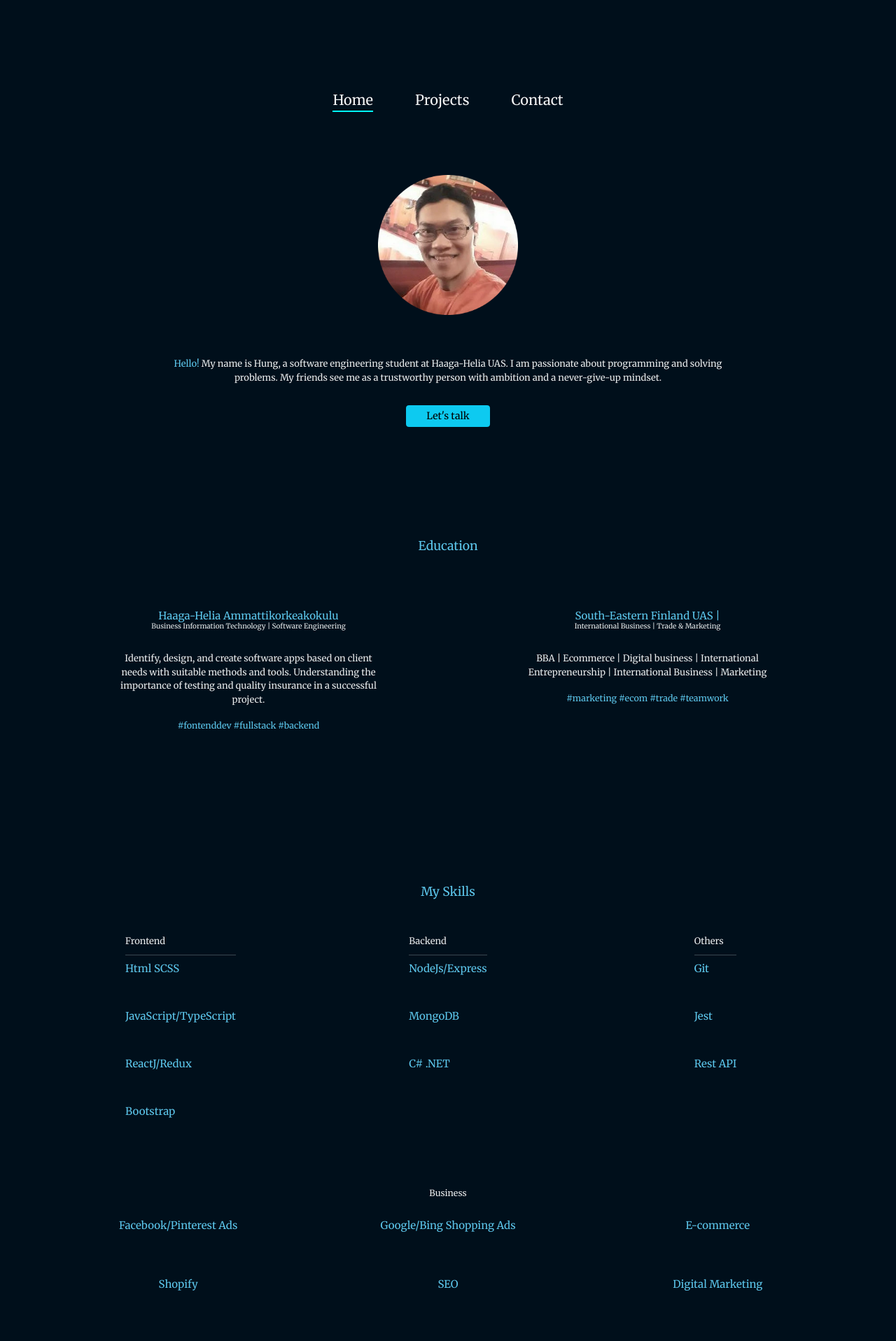
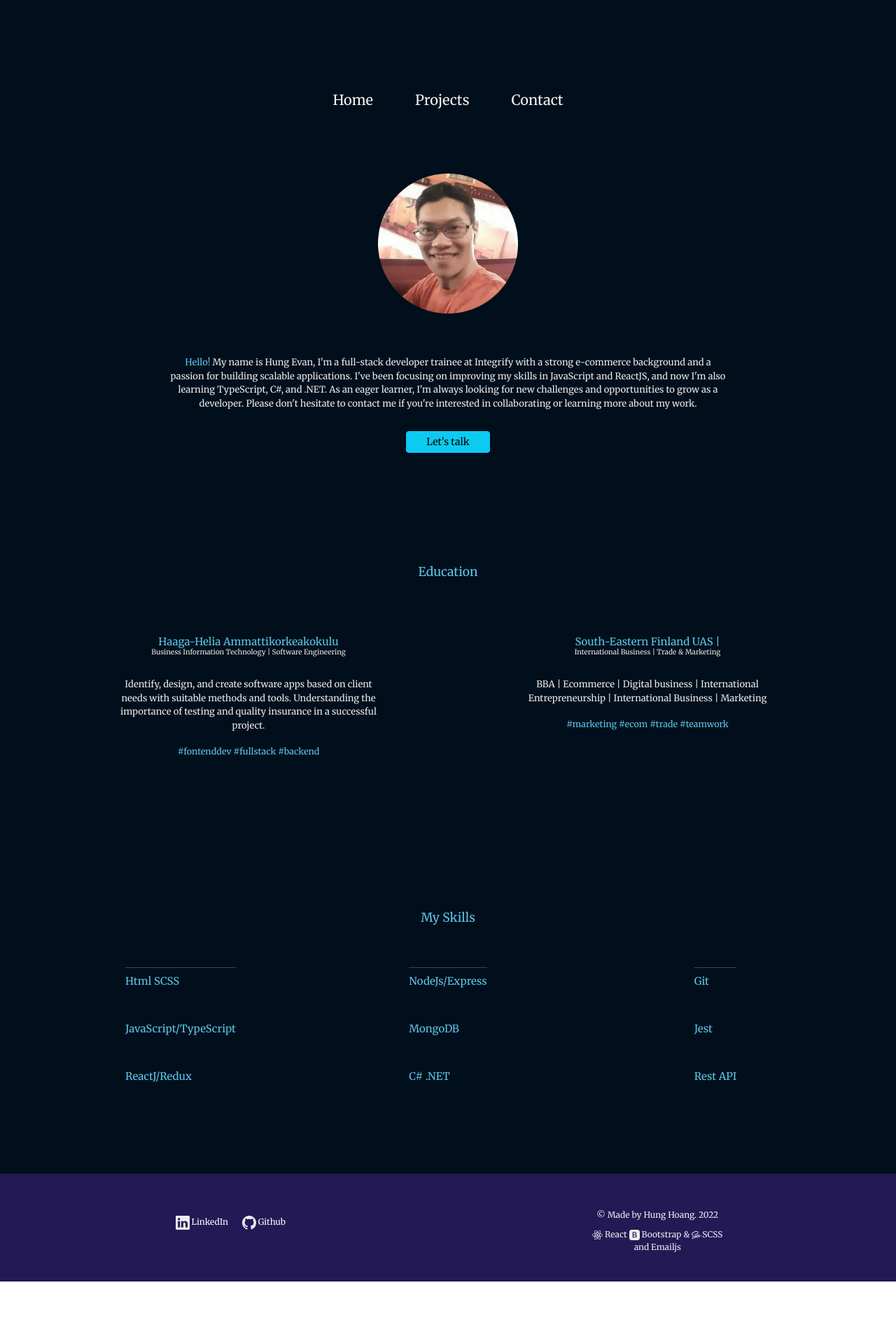
Before and after one commit to HungHoang108/Portfolio_React, a React (Create React App) app in the folder client/: page / in a window 1280 px wide. Shown: the part 324-2240 px from the top of the page at 70% size. After the commit the page ends 2155 px from the top, so only its background shows below. Built offline with nearby package versions, Linux system fonts and the light colour scheme.

Commit message:
modify homepage

```diff
--- a/client/package.json
+++ b/client/package.json
@@ -3,18 +3,22 @@
   "version": "0.1.0",
   "private": true,
   "dependencies": {
+    "@emotion/react": "^11.11.3",
+    "@emotion/styled": "^11.11.0",
+    "@mui/material": "^5.15.2",
     "@testing-library/jest-dom": "^5.16.4",
     "@testing-library/react": "^13.3.0",
     "@testing-library/user-event": "^13.5.0",
     "bootstrap": "^5.2.0",
     "emailjs-com": "^3.2.0",
-    "node-sass": "^7.0.1",
+    "node-sass": "^8.0.0",
     "react": "^18.2.0",
     "react-bootstrap": "^2.4.0",
     "react-dom": "^18.2.0",
     "react-icons": "^4.4.0",
     "react-router-dom": "^6.3.0",
     "react-scripts": "5.0.1",
+    "resolve-url-loader": "^5.0.0",
     "web-vitals": "^2.1.4"
   },
   "scripts": {
--- a/client/src/component/nav-bar/nav-bar.component.jsx
+++ b/client/src/component/nav-bar/nav-bar.component.jsx
@@ -51,12 +51,12 @@ const NavBar = () => {
           <div
             onClick={navHome}
             className="nav-bar-route"
-            style={{
-              borderBottom:
-                navStyle === "home" || navStyle === null
-                  ? "2px solid aqua"
-                  : "",
-            }}
+            // style={{
+            //   borderBottom:
+            //     navStyle === "home" || navStyle === null
+            //       ? "2px solid aqua"
+            //       : "",
+            // }}
           >
             <Link className="nav-bar-link" to="/">
               Home
@@ -66,9 +66,9 @@ const NavBar = () => {
           <div
             onClick={navProject}
             className="nav-bar-route"
-            style={{
-              borderBottom: navStyle === "project" ? "2px solid aqua" : "",
-            }}
+            // style={{
+            //   borderBottom: navStyle === "project" ? "2px solid aqua" : "",
+            // }}
           >
             <Link className="nav-bar-link" to="/project">
               Projects
@@ -78,9 +78,9 @@ const NavBar = () => {
           <div
             onClick={navContact}
             className="nav-bar-route"
-            style={{
-              borderBottom: navStyle === "contact" ? "2px solid aqua" : "",
-            }}
+            // style={{
+            //   borderBottom: navStyle === "contact" ? "2px solid aqua" : "",
+            // }}
           >
             <Link className="nav-bar-link" to="contact">
               Contact
--- a/client/src/route/contact/contact.route.jsx
+++ b/client/src/route/contact/contact.route.jsx
@@ -1,57 +1,60 @@
+import Button from "react-bootstrap/Button";
+import Form from "react-bootstrap/Form";
+import { RiSendPlane2Fill } from "react-icons/ri";
+import React, { useRef, useState } from "react";
+import emailjs from "emailjs-com";
 
-import Button from 'react-bootstrap/Button';
-import Form from 'react-bootstrap/Form';
-import { RiSendPlane2Fill } from "react-icons/ri";
-import React, { useRef, useState } from 'react';
-import emailjs from 'emailjs-com';
-
-import './contact.route.scss'
+import "./contact.route.scss";
 
 function Contact() {
-  const [submitStatus, setSubmitStatus] = useState(null)
+  const [submitStatus, setSubmitStatus] = useState(null);
   const form = useRef();
 
   const sendEmail = (e) => {
     e.preventDefault();
 
-    emailjs.sendForm('service_y4gagdc', 'template_qb898qy', form.current, 'TL_WxhHJWu_3I_QHo')
-      .then((result) => {
+    emailjs.sendForm("service_y4gagdc", "template_qb898qy", form.current, "TL_WxhHJWu_3I_QHo").then(
+      (result) => {
         console.log(result.text);
-      }, (error) => {
+      },
+      (error) => {
         console.log(error.text);
-      });
-    setSubmitStatus(true)
-    e.target.reset()
+      }
+    );
+    setSubmitStatus(true);
+    e.target.reset();
   };
 
   return (
-    <div className='contact-route-box'>
-    {submitStatus? (<h2 className='contact-route-thank-message'>Thank you for contacting!</h2>) : (
-      <Form ref={form} onSubmit={sendEmail} className='contact-route-form'>
+    <div className="contact-route-box">
+      {submitStatus ? (
+        <h2 className="contact-route-thank-message">Thank you for contacting!</h2>
+      ) : (
+        <Form ref={form} onSubmit={sendEmail} className="contact-route-form">
           <h4>Contact</h4>
           <Form.Group className="mb-4" controlId="formBasicEmail">
-
-        <Form.Control className='contact-route-nameAndEmail' name="name" type="text" placeholder="Your name" />
+            <Form.Control className="contact-route-nameAndEmail" name="name" type="text" placeholder="name" />
           </Form.Group>
 
-
           <Form.Group className="mb-4" controlId="formBasicEmail">
-
-        <Form.Control className='contact-route-nameAndEmail' name="email" type="email" placeholder="Your email" />
+            <Form.Control className="contact-route-nameAndEmail" name="email" type="email" placeholder="email" />
           </Form.Group>
 
           <Form.Group className="mb-5" controlId="exampleForm.ControlTextarea1">
-
-        <Form.Control className='contact-route-form-message' name="message" as="textarea" rows={4} placeholder="Enter message" />
+            <Form.Control
+              className="contact-route-form-message"
+              name="message"
+              as="textarea"
+              rows={4}
+              placeholder="Enter message"
+            />
           </Form.Group>
 
           <Button variant="primary" type="submit">
-        <RiSendPlane2Fill size="1.5rem"/> Send Message
+            <RiSendPlane2Fill size="1.5rem" /> Send Message
           </Button>
         </Form>
-
       )}
-
     </div>
   );
 }
--- a/client/src/route/home/home.route.jsx
+++ b/client/src/route/home/home.route.jsx
@@ -1,87 +1,125 @@
-import React from 'react'
-import UniButton from '../../component/button/button.component'
-import hungImg from '../../img/hung.png'
+import React from "react";
+import UniButton from "../../component/button/button.component";
+import hungImg from "../../img/hung.png";
 
-
-import './home.styles.scss'
+import "./home.styles.scss";
 
 const Home = () => {
-
   return (
-    <div className='home-box'>
-
-        <div className='home-about-box'>
-
-          <div className='home-about-content'>
-              <div className='home-about-img'>
-                <img  src={hungImg} alt="personalImage" width={200}/>
+    <div className="home-box">
+      <div className="home-about-box">
+        <div className="home-about-content">
+          <div className="home-about-img">
+            <img src={hungImg} alt="personalImage" width={200} />
           </div>
 
-              <div className='home-about-textbox'>
-
-                <div className='home-about-text'>
-
-                  <p><span className='home-about-text-hello'>Hello!</span>  My name is Hung, a software engineering student at Haaga-Helia UAS. I am passionate about programming and solving problems. My friends see me as a trustworthy person with ambition and a never-give-up mindset.</p>
+          <div className="home-about-textbox">
+            <div className="home-about-text">
+              <p>
+                <span className="home-about-text-hello">Hello!</span> My name is Hung Evan, I'm a full-stack developer trainee at
+                Integrify with a strong e-commerce background and a passion for building scalable applications. I've been focusing
+                on improving my skills in JavaScript and ReactJS, and now I'm also learning TypeScript, C#, and .NET. As an eager
+                learner, I'm always looking for new challenges and opportunities to grow as a developer. Please don't hesitate to
+                contact me if you're interested in collaborating or learning more about my work.
+              </p>
             </div>
-
           </div>
-              <div className='home-about-button'>
-                <UniButton url="mailto:hung.hoang@myy.haaga-helia.fi" variant="info" buttonName="Let's talk"/>
+          <div className="home-about-button">
+            <UniButton url="mailto:hung.hoang@myy.haaga-helia.fi" variant="info" buttonName="Let's talk" />
           </div>
         </div>
       </div>
 
-        <div className='home-edu'>
+      <div className="home-edu">
         <h3>Education</h3>
-          <div className='home-edu-school'>
-            <div className='home-edu-helia'>
-              <h4>Haaga-Helia Ammattikorkeakokulu <span><h6>Business Information Technology | Software Engineering</h6></span> </h4>
-              <p>Identify, design, and create software apps based on client needs with suitable methods and tools. Understanding the importance of testing and quality insurance in a successful project. <br /><br /><span><h5 className='home-edu-haaga-hashtag'>#fontenddev #fullstack #backend</h5></span></p>
+        <div className="home-edu-school">
+          <div className="home-edu-helia">
+            <h4>
+              Haaga-Helia Ammattikorkeakokulu{" "}
+              <span>
+                <h6>Business Information Technology | Software Engineering</h6>
+              </span>{" "}
+            </h4>
+            <p>
+              Identify, design, and create software apps based on client needs with suitable methods and tools. Understanding the
+              importance of testing and quality insurance in a successful project. <br />
+              <br />
+              <span>
+                <h5 className="home-edu-haaga-hashtag">#fontenddev #fullstack #backend</h5>
+              </span>
+            </p>
           </div>
 
-            <div className='home-edu-xamk'>
-              <h4 >South-Eastern Finland UAS | <span><h6>International Business | Trade & Marketing</h6></span></h4>
-              <p>BBA | Ecommerce | Digital business | International Entrepreneurship | International Business | Marketing
-              <br /><br /><span><h5 className='home-edu-haaga-hashtag'>#marketing #ecom #trade #teamwork</h5></span>
+          <div className="home-edu-xamk">
+            <h4>
+              South-Eastern Finland UAS |{" "}
+              <span>
+                <h6>International Business | Trade & Marketing</h6>
+              </span>
+            </h4>
+            <p>
+              BBA | Ecommerce | Digital business | International Entrepreneurship | International Business | Marketing
+              <br />
+              <br />
+              <span>
+                <h5 className="home-edu-haaga-hashtag">#marketing #ecom #trade #teamwork</h5>
+              </span>
             </p>
           </div>
         </div>
       </div>
 
-        <div className='home-skill'>
+      <div className="home-skill">
         <div>
           <h3>My Skills</h3>
 
-            <div className='home-skill-tech'>
-              <div className='home-skill-tech-col'>
+          <div className="home-skill-tech">
+            <div className="home-skill-tech-col">
               <div>
-                  <div>Frontend</div>
+                {/* <div>Frontend</div> */}
                 <hr />
-                  <div className='home-skill-item'><h4>Html SCSS</h4></div>
-                  <div className='home-skill-item'><h4>JavaScript/TypeScript</h4></div>
-                  <div className='home-skill-item'><h4>ReactJ/Redux</h4></div>
-                  <div className='home-skill-item'><h4>Bootstrap</h4></div>
+                <div className="home-skill-item">
+                  <h4>Html SCSS</h4>
+                </div>
+                <div className="home-skill-item">
+                  <h4>JavaScript/TypeScript</h4>
+                </div>
+                <div className="home-skill-item">
+                  <h4>ReactJ/Redux</h4>
+                </div>
               </div>
               <div>
-                  <div>Backend</div>
+                {/* <div>Backend</div>'' */}
                 <hr />
-                  <div className='home-skill-item'><h4>NodeJs/Express</h4></div>
-                  <div className='home-skill-item'><h4>MongoDB</h4></div>
-                  <div className='home-skill-item'><h4>C# .NET</h4></div>
+                <div className="home-skill-item">
+                  <h4>NodeJs/Express</h4>
+                </div>
+                <div className="home-skill-item">
+                  <h4>MongoDB</h4>
+                </div>
+                <div className="home-skill-item">
+                  <h4>C# .NET</h4>
+                </div>
               </div>
               <div>
-                  <div>Others</div>
+                {/* <div>Others</div> */}
                 <hr />
-                  <div className='home-skill-item'><h4>Git</h4></div>
-                  <div className='home-skill-item'><h4>Jest</h4></div>
-                  <div className='home-skill-item'><h4>Rest API</h4></div>
+                <div className="home-skill-item">
+                  <h4>Git</h4>
+                </div>
+                <div className="home-skill-item">
+                  <h4>Jest</h4>
+                </div>
+                <div className="home-skill-item">
+                  <h4>Rest API</h4>
+                </div>
               </div>
             </div>
           </div>
 
-            <div className='home-skill-business'>
+          {/* <div className="home-skill-business">
             <h5>Business</h5>
-              <div className='home-skill-business-col'>
+            <div className="home-skill-business-col">
               <h4>Facebook/Pinterest Ads</h4>
               <h4>Google/Bing Shopping Ads</h4>
               <h4>E-commerce</h4>
@@ -89,12 +127,11 @@ const Home = () => {
               <h4>SEO</h4>
               <h4>Digital Marketing</h4>
             </div>
-            </div>
-
+          </div> */}
         </div>
       </div>
     </div>
-  )
-}
+  );
+};
 
-export default Home
+export default Home;
```
Also changed, not shown: 1 other file (tests, documents, lock files or other folders). Lines whose indentation alone changed are shown as unchanged.
